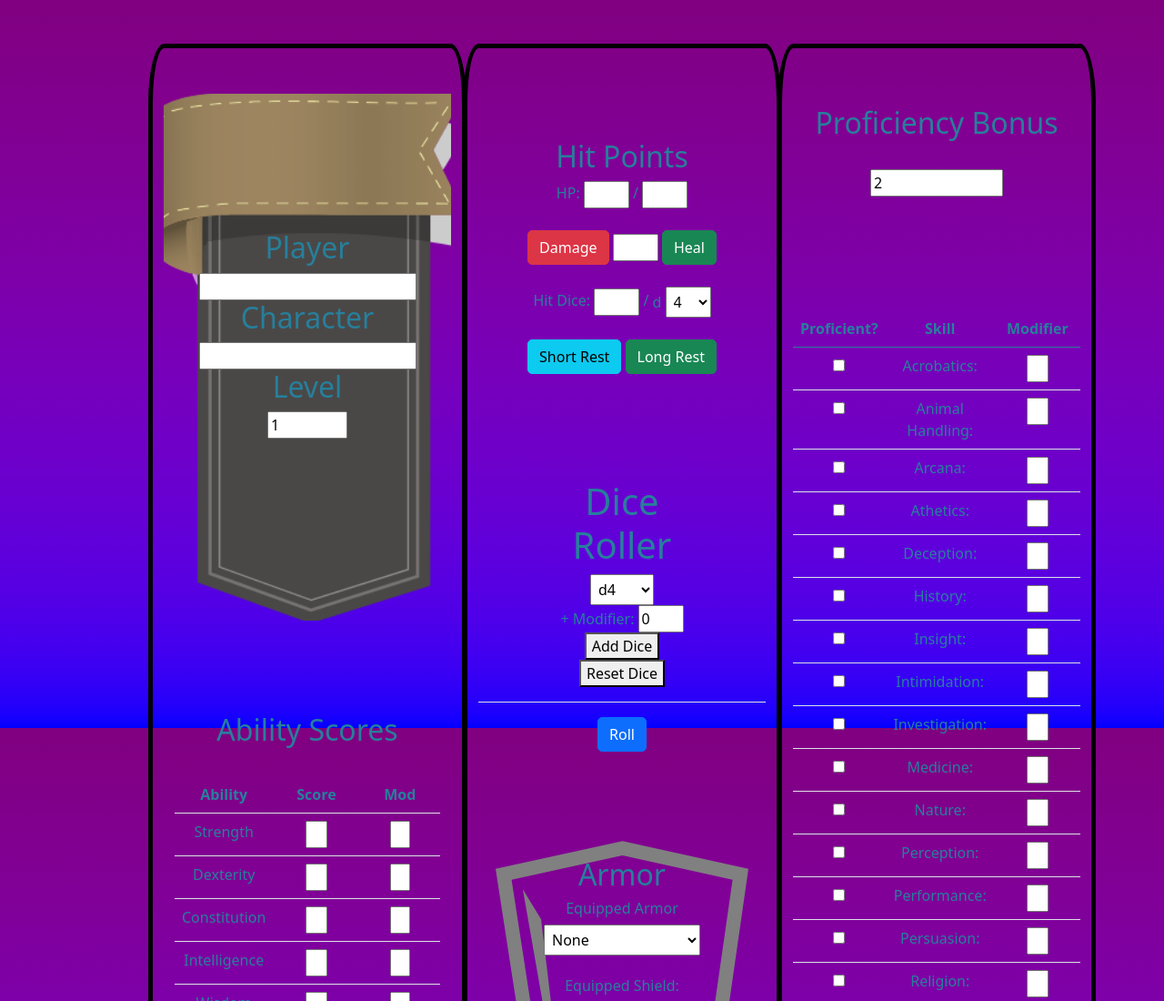
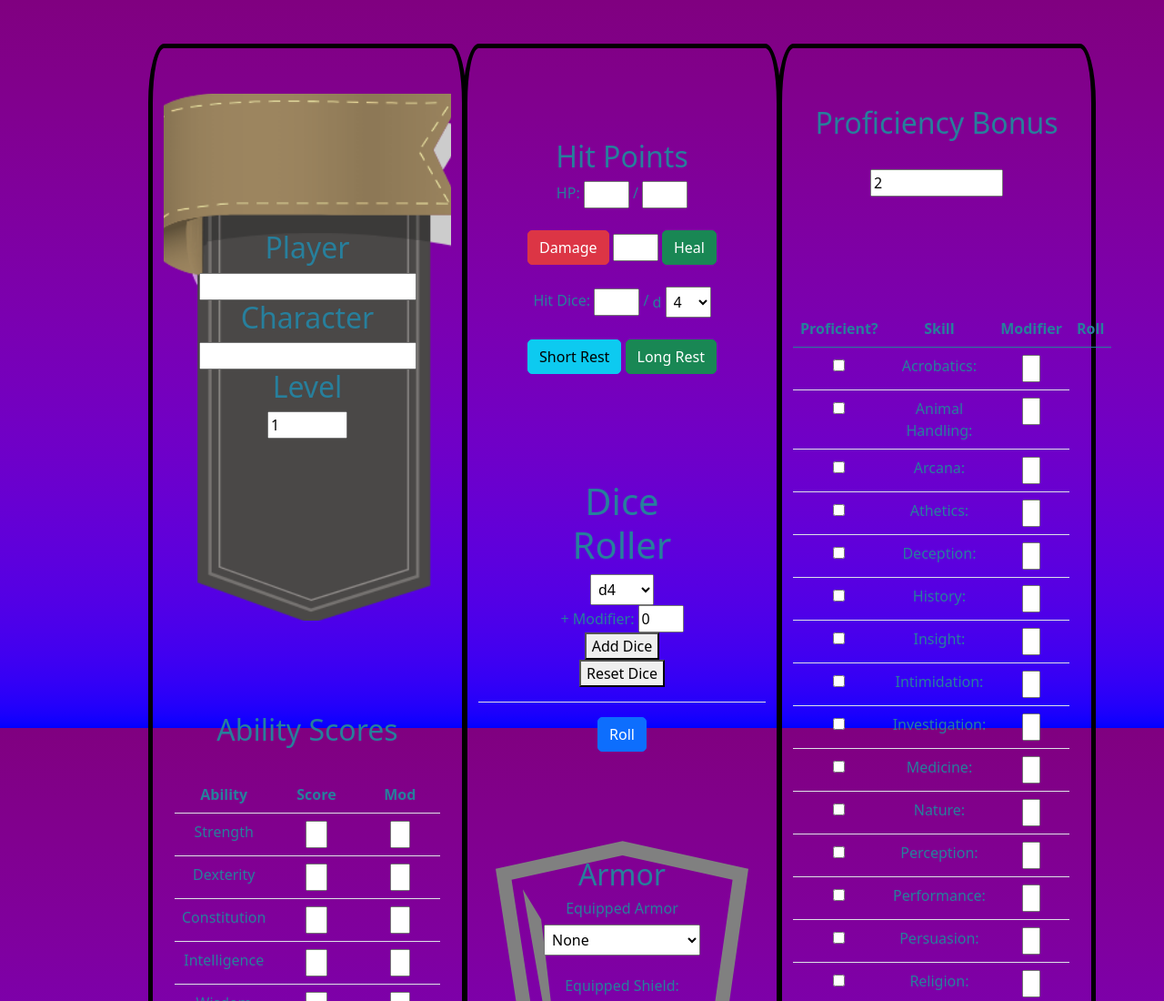
Before and after one commit to Dylan-Thrasher/Dynamic-Character-Sheet, a website: page index.html in a window 1280 px wide. Shown: the top 1100 px of the page at 91% size. Drawn offline with nearby package versions, Linux system fonts and the light colour scheme; no server answers.

Commit message:
adding a rolling button column

```diff
--- a/index.html
+++ b/index.html
@@ -259,6 +259,7 @@
                             <th scope="col">Proficient?</th>
                             <th scope="col">Skill</th>
                             <th scope="col">Modifier</th>
+                            <th scope="col">Roll</th>
                         </thead>
                         <tr>
                             <td>
```
